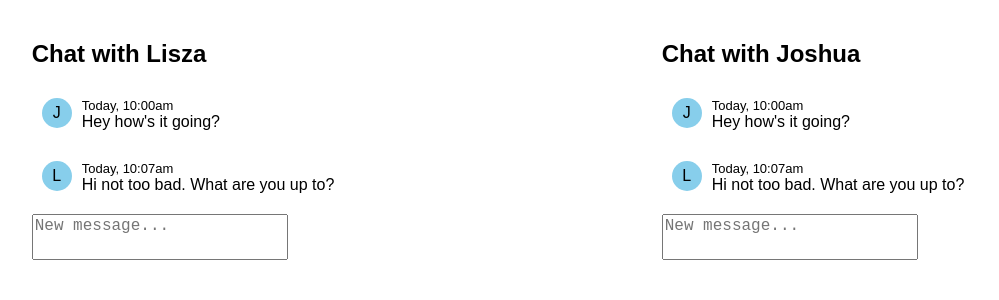
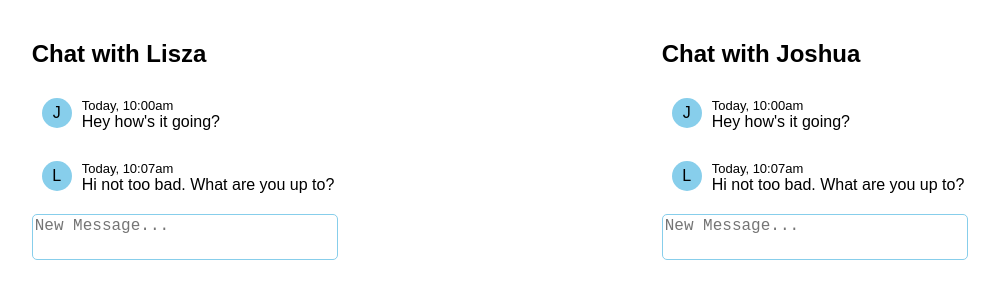
Before and after one commit to lisza/littlechat, a React (Create React App) app: page / in a window 1280 px wide. Shown: the top 300 px of the page, without its empty margins (137-1136 px from the left). Built offline with nearby package versions, Linux system fonts and the light colour scheme.

Commit message:
Add NewMessage component and styles

```diff
--- a/src/components/Chat.css
+++ b/src/components/Chat.css
@@ -1,3 +1,3 @@
 .Chat {
-  min-width: 250px;
+  /* min-width: 250px; */
 }
--- a/src/components/Chat.js
+++ b/src/components/Chat.js
@@ -1,6 +1,7 @@
 import React, { Component } from 'react';
 import './Chat.css';
 import MessageList from './MessageList';
+import NewMessage from './NewMessage';
 
 class Chat extends Component {
   state = {
@@ -12,27 +13,13 @@ class Chat extends Component {
   }
 
   render() {
-    const style = {
-      form: {
-        fontSize: '16px',
-        minHeight: '40px',
-        resize: 'none',
-        width: '250px'
-      }
-    };
-
     return(
       <div className="Chat">
         <h2>Chat with {this.props.partner}</h2>
 
-        <MessageList
-          messages={this.state.messageList} />
+        <MessageList messages={this.state.messageList} />
 
-        <form>
-          <textarea
-            style={style.form}
-            placeholder="New message..." />
-        </form>
+        <NewMessage />
       </div>
     );
   }
--- /dev/null
+++ b/src/components/NewMessage.js
@@ -0,0 +1,47 @@
+import React, {Component} from 'react';
+
+class NewMessage extends Component {
+
+  resizeForm = (event) => {
+    const form = event.currentTarget;
+    form.style.height = "40px";
+    form.style.height = (form.scrollHeight - 4) + "px";
+  }
+
+  enterPress = (event) => {
+    event.stopPropagation();
+    if(event.keyCode === 13 && event.shiftKey === false) {
+      // event.preventDefault();
+      console.log('TEST');
+     }
+  }
+
+    render() {
+      const style = {
+        height: 'auto',
+        width: '300px',
+        minHeight: '40px',
+        fontSize: '16px',
+        resize: 'none',
+        overflow: 'hidden',
+        border: '1px solid skyblue',
+        borderRadius: '5px',
+      };
+
+      return (
+        <div>
+          <form onSubmit={this.enterPress}>
+            <textarea
+              style={style}
+              type="text"
+              placeholder="New Message..."
+
+              onKeyUp={this.resizeForm}
+              onKeyDown={this.enterPress} />
+          </form>
+        </div>
+      );
+    }
+};
+
+export default NewMessage;
```
